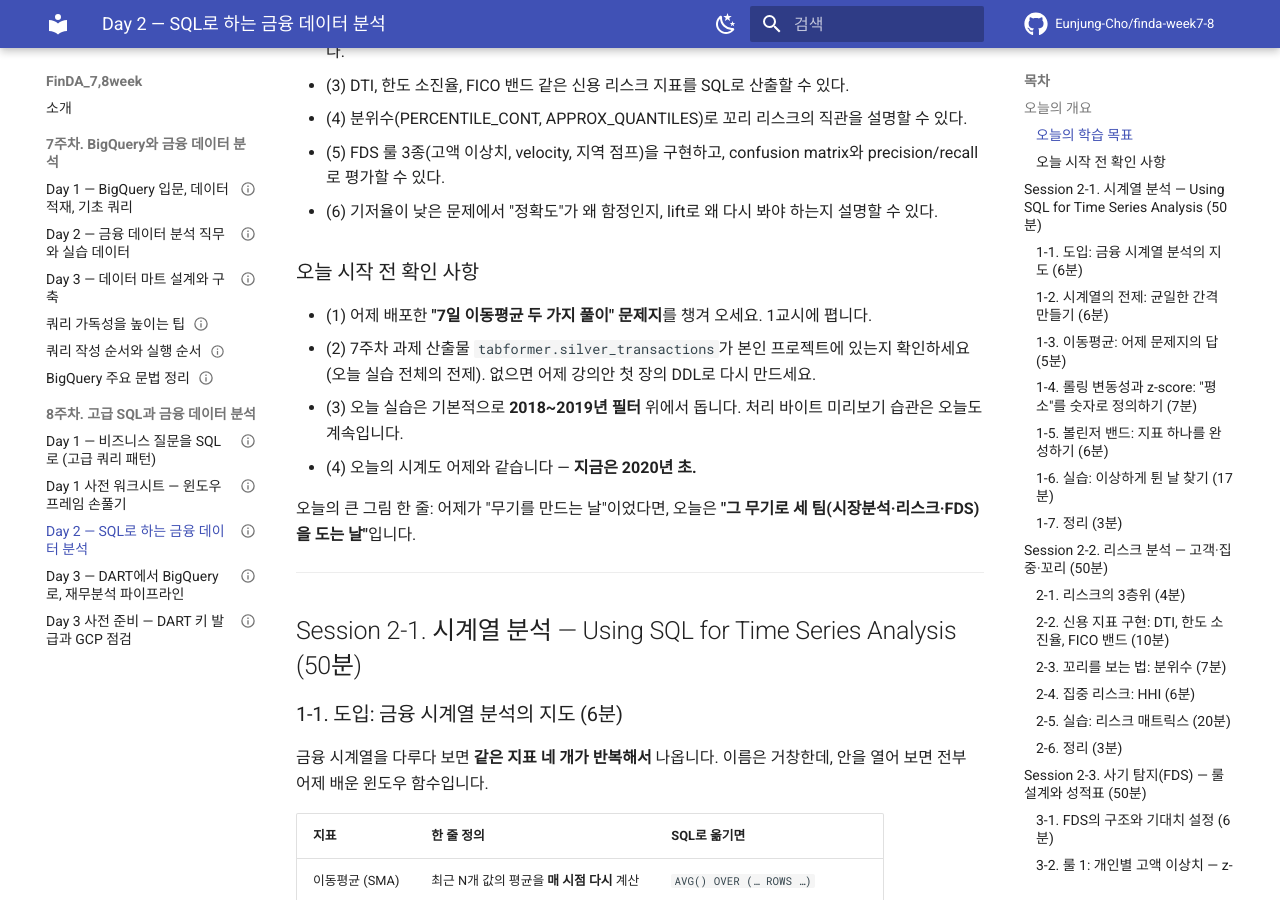
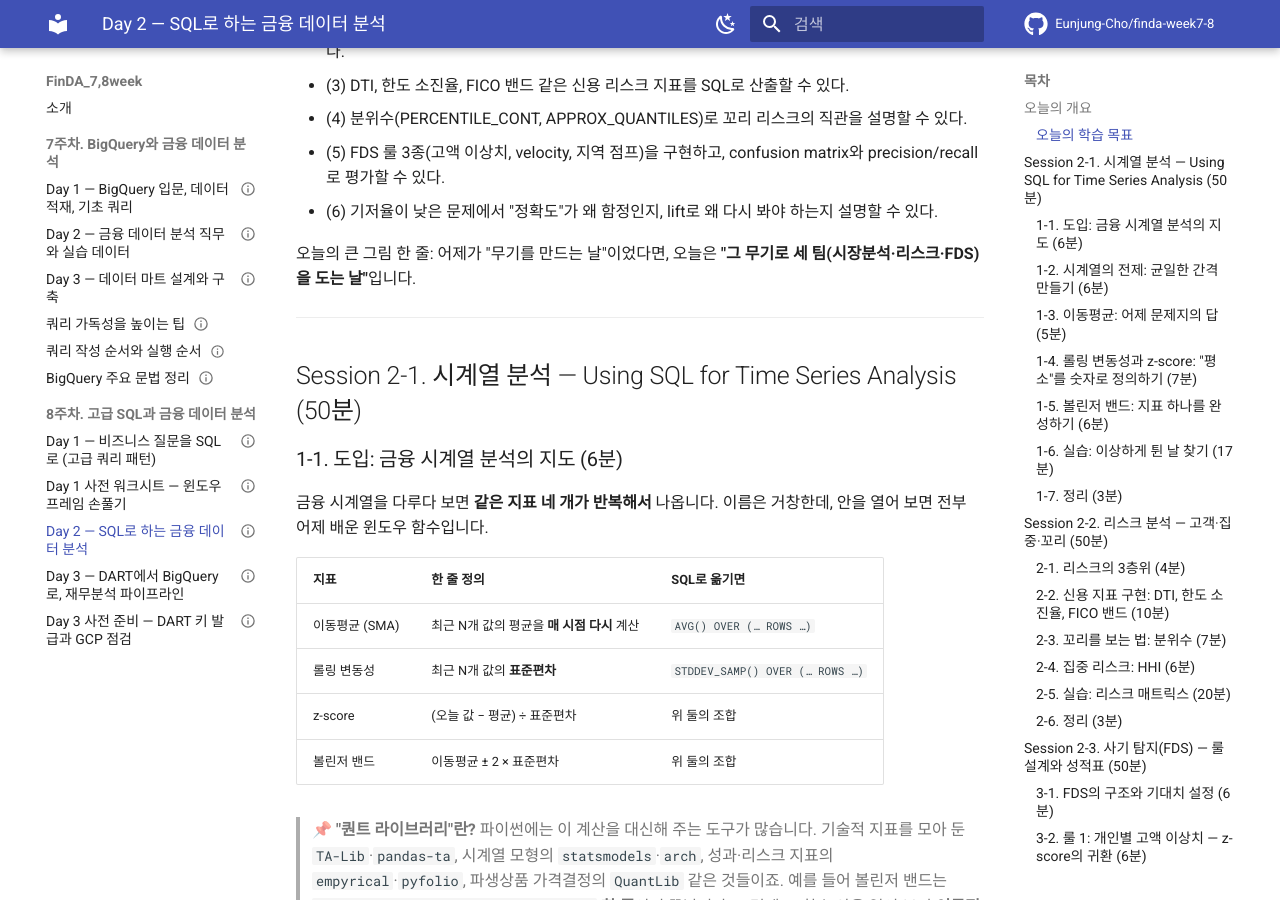
Before and after one commit to Eunjung-Cho/finda-week7-8, an MkDocs documentation site: the page built from docs/week8/day2-lecture.md, in a window 1280 px wide and 900 px high, scrolled down 919 px. Built offline with MkDocs 1.6.1 and Material for MkDocs 9.7.7, drawn with Linux system fonts in a browser that asks for light colours; comment, search, counter and statistics services are not loaded.

Commit message:
Day2: '오늘 시작 전 확인 사항' 섹션 제거
Co-Authored-By: Claude Opus 5 <noreply@anthropic.com>

```diff
--- a/docs/week8/day2-lecture.md
+++ b/docs/week8/day2-lecture.md
@@ -29,13 +29,6 @@ status: draft-v0.1
 - (4) 분위수(PERCENTILE_CONT, APPROX_QUANTILES)로 꼬리 리스크의 직관을 설명할 수 있다.
 - (5) FDS 룰 3종(고액 이상치, velocity, 지역 점프)을 구현하고, confusion matrix와 precision/recall로 평가할 수 있다.
 - (6) 기저율이 낮은 문제에서 "정확도"가 왜 함정인지, lift로 왜 다시 봐야 하는지 설명할 수 있다.
-
-### 오늘 시작 전 확인 사항
-
-- (1) 어제 배포한 **"7일 이동평균 두 가지 풀이" 문제지**를 챙겨 오세요. 1교시에 폅니다.
-- (2) 7주차 과제 산출물 `tabformer.silver_transactions`가 본인 프로젝트에 있는지 확인하세요 (오늘 실습 전체의 전제). 없으면 어제 강의안 첫 장의 DDL로 다시 만드세요.
-- (3) 오늘 실습은 기본적으로 **2018~2019년 필터** 위에서 돕니다. 처리 바이트 미리보기 습관은 오늘도 계속입니다.
-- (4) 오늘의 시계도 어제와 같습니다 — **지금은 2020년 초.**
 
 오늘의 큰 그림 한 줄: 어제가 "무기를 만드는 날"이었다면, 오늘은 **"그 무기로 세 팀(시장분석·리스크·FDS)을 도는 날"**입니다.
 
```
